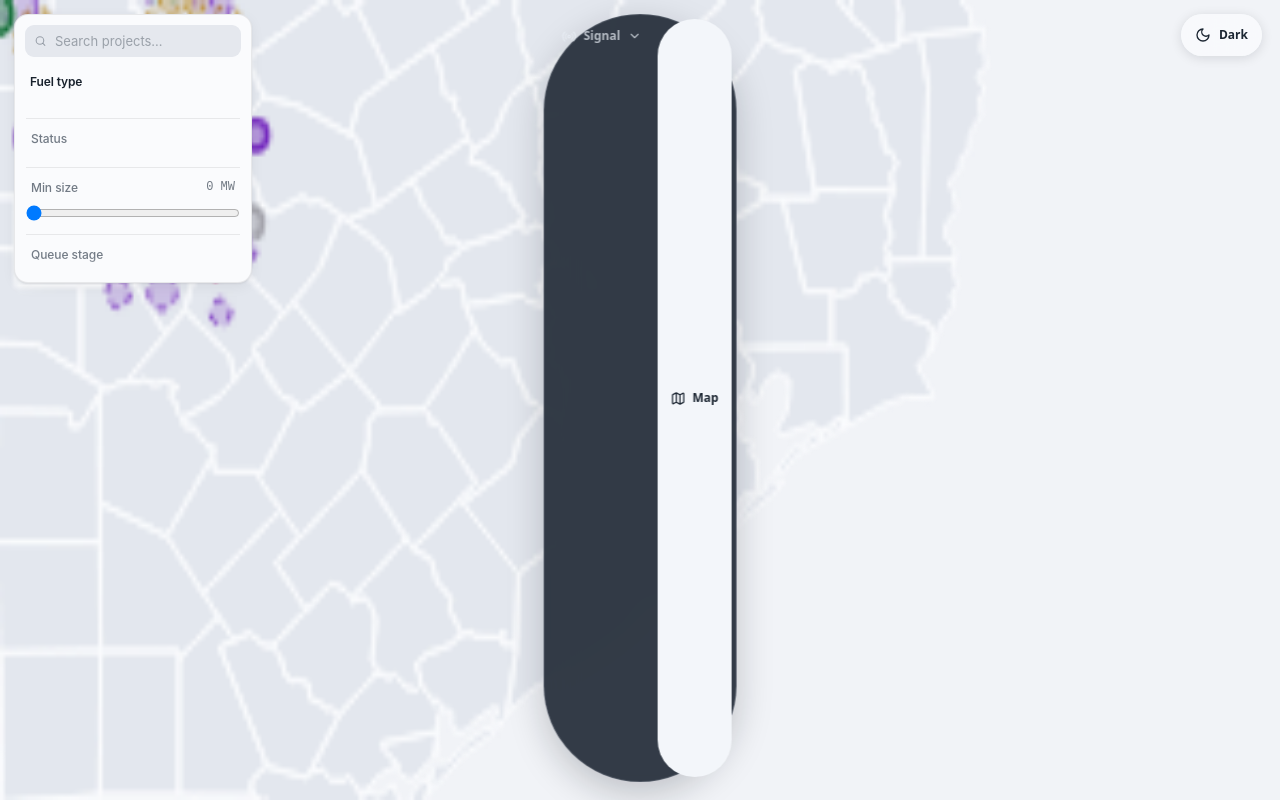
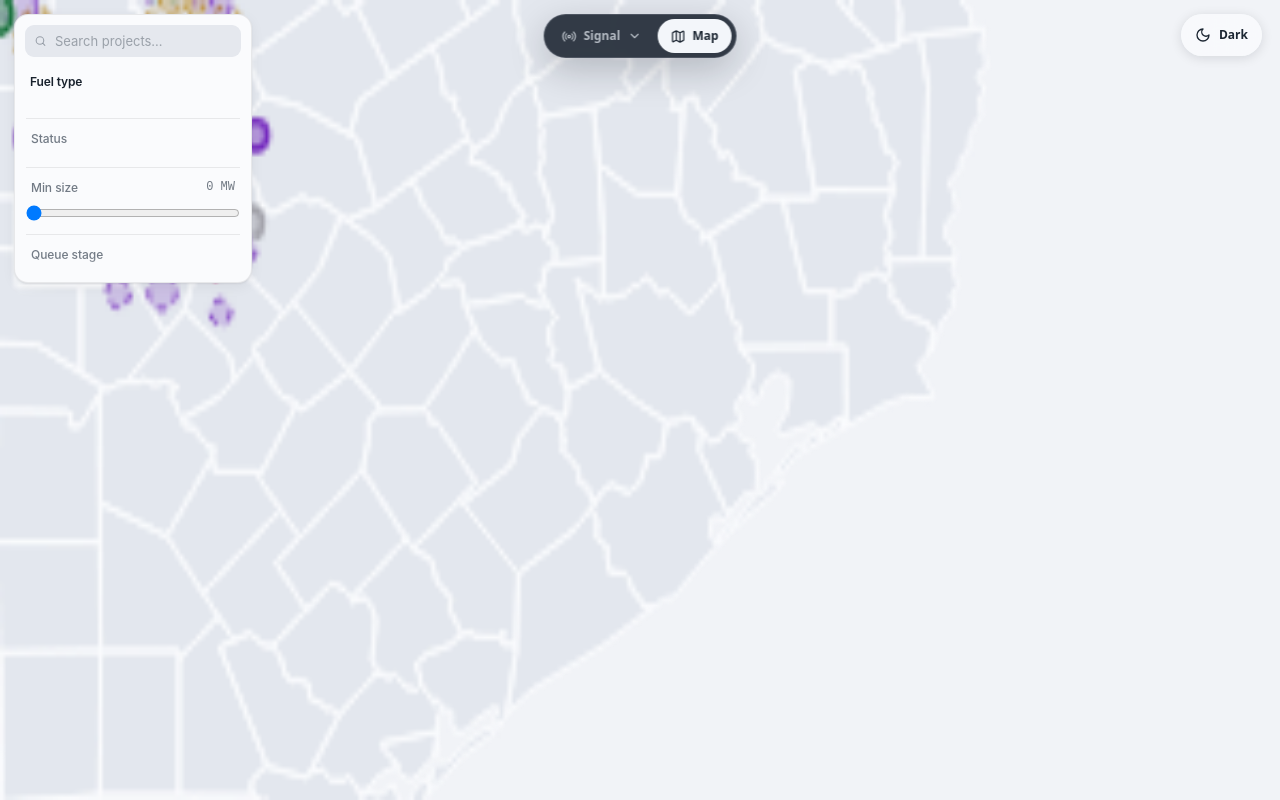
Before and after one commit to taymurfa/C-DID, a Next.js app in the folder frontend/: page /app in a window 1280 px wide. Built offline with nearby package versions, Linux system fonts and the light colour scheme.

Commit message:
Fix product switcher layout

```diff
--- a/frontend/app/app/page.tsx
+++ b/frontend/app/app/page.tsx
@@ -1,22 +1,34 @@
 "use client";
 
 import { ChevronDown, Map, Moon, Radio, Sun } from "lucide-react";
-import { useEffect, useRef, useState } from "react";
+import { useEffect, useRef, useState, useSyncExternalStore } from "react";
 import { SignalDesk, SIGNAL_PAGES, type SignalPage } from "@/components/SignalDesk";
 import { SignalDataProvider } from "@/lib/signal-data-context";
 import "../signal-desk.css";
 
 type View = "map" | "signals";
 type Theme = "light" | "dark";
+const THEME_CHANGE_EVENT = "atlas-theme-change";
 
 function getInitialTheme(): Theme {
   if (typeof window === "undefined") return "light";
+  const savedTheme = localStorage.getItem("atlas-theme");
+  if (savedTheme === "light" || savedTheme === "dark") return savedTheme;
   return document.documentElement.classList.contains("dark") ? "dark" : "light";
+}
+
+function subscribeToTheme(onStoreChange: () => void) {
+  window.addEventListener(THEME_CHANGE_EVENT, onStoreChange);
+  window.addEventListener("storage", onStoreChange);
+  return () => {
+    window.removeEventListener(THEME_CHANGE_EVENT, onStoreChange);
+    window.removeEventListener("storage", onStoreChange);
+  };
 }
 
 export default function AppPage() {
   const [view, setView] = useState<View>("map");
-  const [theme, setTheme] = useState<Theme>(getInitialTheme);
+  const theme = useSyncExternalStore(subscribeToTheme, getInitialTheme, () => "light");
   const [signalPage, setSignalPage] = useState<SignalPage>("calendar");
   const [signalMenuOpen, setSignalMenuOpen] = useState(false);
   const signalMenuRef = useRef<HTMLDivElement>(null);
@@ -52,7 +64,11 @@ export default function AppPage() {
   }
 
   function toggleTheme() {
-    setTheme((current) => current === "dark" ? "light" : "dark");
+    const nextTheme: Theme = theme === "dark" ? "light" : "dark";
+    document.documentElement.classList.toggle("dark", nextTheme === "dark");
+    document.documentElement.dataset.theme = nextTheme;
+    localStorage.setItem("atlas-theme", nextTheme);
+    window.dispatchEvent(new Event(THEME_CHANGE_EVENT));
   }
 
   return (
@@ -123,7 +139,7 @@ export default function AppPage() {
           <iframe
             ref={mapFrameRef}
             className="atlas-frame"
-            src={`/ercot-atlas.html?theme=${theme}`}
+            src={`/ercot-atlas.html?theme=${theme}&v=3`}
             title="ERCOT Power Project Atlas"
             onLoad={() => mapFrameRef.current?.contentWindow?.postMessage({ type: "atlas-theme", theme }, window.location.origin)}
           />
--- a/frontend/app/signal-desk.css
+++ b/frontend/app/signal-desk.css
@@ -436,8 +436,8 @@ html.dark .app-shell {
 /* Shared product switcher and map canvas. */
 .atlas-product-shell { min-height: 100dvh; }
 .atlas-frame { display: block; width: 100%; height: 100dvh; border: 0; }
-.atlas-view-toggle { position: fixed; z-index: 100; top: max(14px, env(safe-area-inset-top)); left: 50%; display: inline-flex; gap: 3px; padding: 4px; border: 1px solid rgba(255,255,255,.16); border-radius: 999px; background: rgba(17,20,20,.88); box-shadow: 0 12px 36px rgba(0,0,0,.28); backdrop-filter: blur(16px); transform: translateX(-50%); }
-.atlas-signal-control { position: relative; }
+.atlas-view-toggle { position: fixed; z-index: 100; top: max(14px, env(safe-area-inset-top)); bottom: auto; left: 50%; display: inline-flex; width: max-content; height: fit-content; align-items: center; gap: 3px; padding: 4px; border: 1px solid rgba(255,255,255,.16); border-radius: 999px; background: rgba(17,20,20,.88); box-shadow: 0 12px 36px rgba(0,0,0,.28); backdrop-filter: blur(16px); transform: translateX(-50%); }
+.atlas-signal-control { position: relative; display: flex; align-items: center; }
 .atlas-view-toggle button { display: inline-flex; align-items: center; gap: 7px; min-height: 34px; padding: 0 13px; border: 0; border-radius: 999px; background: transparent; color: rgba(255,255,255,.68); font-size: 12px; font-weight: 600; line-height: 1; cursor: pointer; transition: background 150ms ease, color 150ms ease; }
 .atlas-view-toggle button:hover { color: #fff; }
 .atlas-view-toggle button.atlas-toggle-active,
@@ -461,7 +461,7 @@ html.dark .app-shell {
 }
 .atlas-view-toggle a:hover { color: #fff; }
 .atlas-view-toggle .atlas-chevron-open { transform: rotate(180deg); }
-.atlas-signal-menu { position: absolute; top: calc(100% + 9px); left: 0; display: grid; min-width: 168px; gap: 2px; border: 1px solid rgba(255,255,255,.16); border-radius: 12px; background: rgba(17,20,20,.94); padding: 5px; box-shadow: 0 14px 34px rgba(0,0,0,.28); backdrop-filter: blur(16px); }
+.atlas-signal-menu { position: absolute; top: calc(100% + 9px); left: 0; display: grid; min-width: 168px; max-height: calc(100dvh - 78px); overflow-y: auto; gap: 2px; border: 1px solid rgba(255,255,255,.16); border-radius: 12px; background: rgba(17,20,20,.94); padding: 5px; box-shadow: 0 14px 34px rgba(0,0,0,.28); backdrop-filter: blur(16px); }
 .atlas-view-toggle .atlas-signal-menu button { justify-content: flex-start; min-height: 34px; border-radius: 8px; padding: 0 10px; color: rgba(255,255,255,.76); font-weight: 550; }
 .atlas-view-toggle .atlas-signal-menu button:hover, .atlas-view-toggle .atlas-signal-menu button.atlas-menu-active { background: rgba(255,255,255,.14); color: #fff; }
 .atlas-theme-toggle { position: fixed; z-index: 100; top: max(14px, env(safe-area-inset-top)); right: max(18px, env(safe-area-inset-right)); display: inline-flex; min-height: 42px; align-items: center; gap: 8px; border: 1px solid var(--sig-line); border-radius: 999px; background: var(--sig-surface); padding: 0 14px; color: var(--sig-text); box-shadow: var(--sig-shadow); backdrop-filter: blur(16px); font-size: 12px; font-weight: 650; line-height: 1; cursor: pointer; transition: background 150ms ease, border-color 150ms ease, color 150ms ease; }
--- a/frontend/public/ercot-atlas.html
+++ b/frontend/public/ercot-atlas.html
@@ -986,10 +986,12 @@ function onThemeChange() {
   draw();
 }
 matchMedia('(prefers-color-scheme: dark)').addEventListener('change', onThemeChange);
-new MutationObserver(onThemeChange).observe(document.documentElement, { attributeFilter:['data-theme'] });
 window.addEventListener('message', (event) => {
   if (event.origin !== window.location.origin || event.data?.type !== 'atlas-theme') return;
-  if (event.data.theme === 'light' || event.data.theme === 'dark') document.documentElement.dataset.theme = event.data.theme;
+  if (event.data.theme === 'light' || event.data.theme === 'dark') {
+    document.documentElement.dataset.theme = event.data.theme;
+    onThemeChange();
+  }
 });
 
 refreshTheme();
```
Also changed, not shown: frontend/components/SignalDesk.tsx (+1 -1 lines), 1 other file (tests, documents, lock files or other folders).
